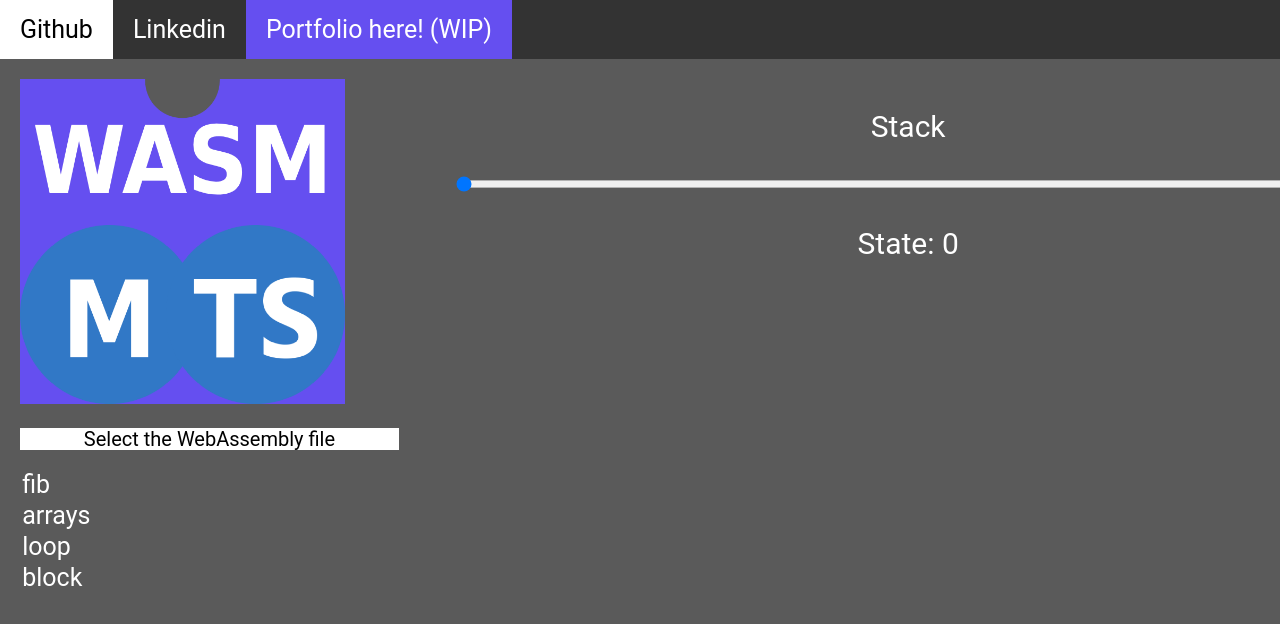
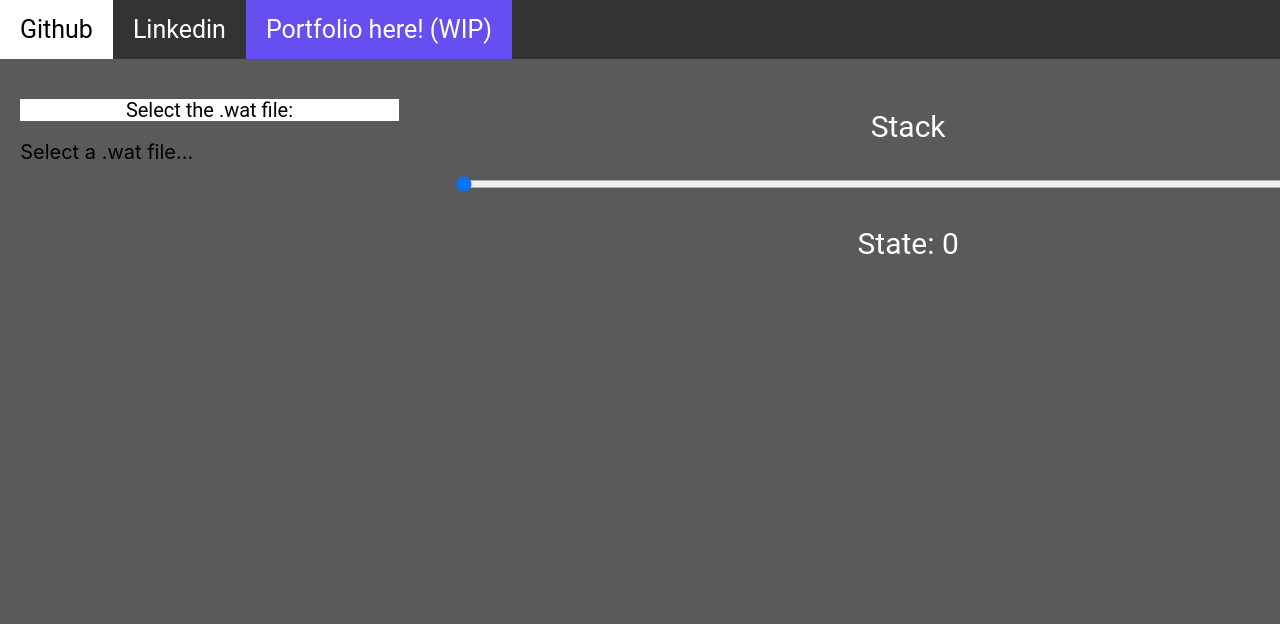
Before and after one commit to MirkoMassa/wasmmts-gui, a React (Create React App) app: page / in a window 1280 px wide. Shown: the top 624 px of the page. Built offline with nearby package versions, Linux system fonts and the light colour scheme.

Commit message:
Fixed position of selectors

```diff
--- a/src/components/FileSelector.tsx
+++ b/src/components/FileSelector.tsx
@@ -6,12 +6,11 @@ const fileNames = [
 function FileSelector(props:{onChange:(s:string) => void, selected:string}) {
     return (
         <div className="FileSelector">
-            <img src={require("../images/logo.png")} alt="logo" width="325" height="325"/>
-            <p className="SelectLabel">Select the WebAssembly file</p>
-            <select multiple onChange={(event)=> props.onChange(event.target.value)} value = { props.selected }>
+            <p className="SelectLabel">Select the .wat file:</p>
+            <select onChange={(event)=> props.onChange(event.target.value)}  value = { props.selected }>
+            <option hidden>Select a .wat file...</option>
             {fileNames.map((fileName) => (<option className='OptionFile' key={ fileName }>{ fileName }</option>))}
             </select>
-            <br />
         </div>
     );
   }
--- a/src/components/FunctionSelector.tsx
+++ b/src/components/FunctionSelector.tsx
@@ -1,17 +1,18 @@
 import { WebAssemblyMtsInstance } from 'wasmmts-a_wasm_interpreter/build/src/exec/types';
 import '../App.css';
 
-function FunctionSelector(props:{run:()=>void ,watText:string, setFunc:(name:string)=>void, wasmInstance:WebAssemblyMtsInstance}) {
+function FunctionSelector(props:{run:()=>void, setFunc:(name:string)=>void, wasmInstance:WebAssemblyMtsInstance, selected:string}) {
     return (
-        <div className="FunctionSelector">
-            <p className="SelectLabel">Select the function</p>
-            <div className='SelectorContainer'>
-                <select onChange={event => props.setFunc(event.target.value)} size={10}>{props.wasmInstance.exportsTT &&
+        <div className="Functions">
+            <div className="FunctionSelector">
+                <p className="SelectLabel">Select the function:</p>
+
+                <select onChange={event => props.setFunc(event.target.value)} >
+                    <option hidden>Select a function...</option>
+                    {props.wasmInstance.exportsTT &&
                     Object.keys(props.wasmInstance.exportsTT).map(funcName => <option className='OptionFunc' key={ funcName }>{ funcName }</option>) }</select>
             </div>
-            <button className='RunBtn' onClick={props.run}>RUN</button>
-            <p className="SelectLabel">\/ Text Format \/</p>
-            <pre className="watText">{props.watText}</pre>
+           <br /> <button className='RunBtn' onClick={props.run}>RUN</button>
         </div>
     );
   }
```
